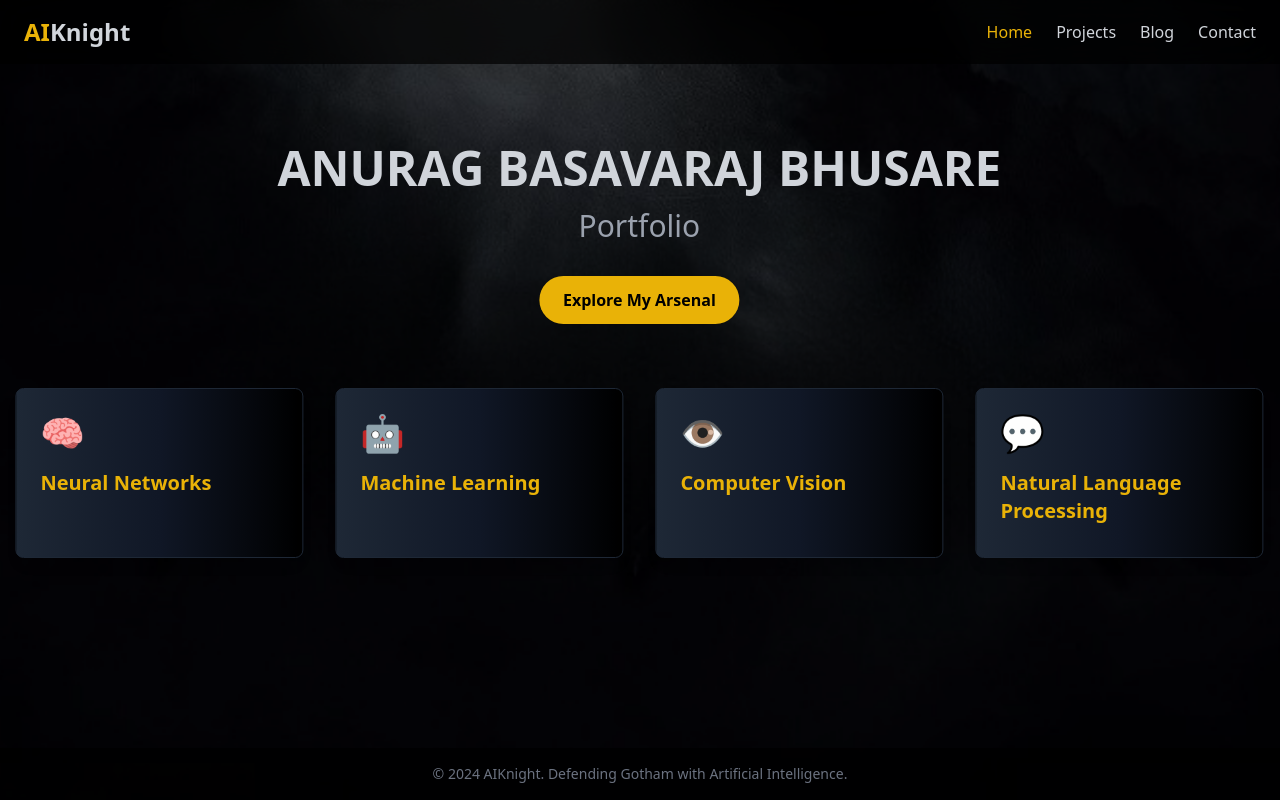
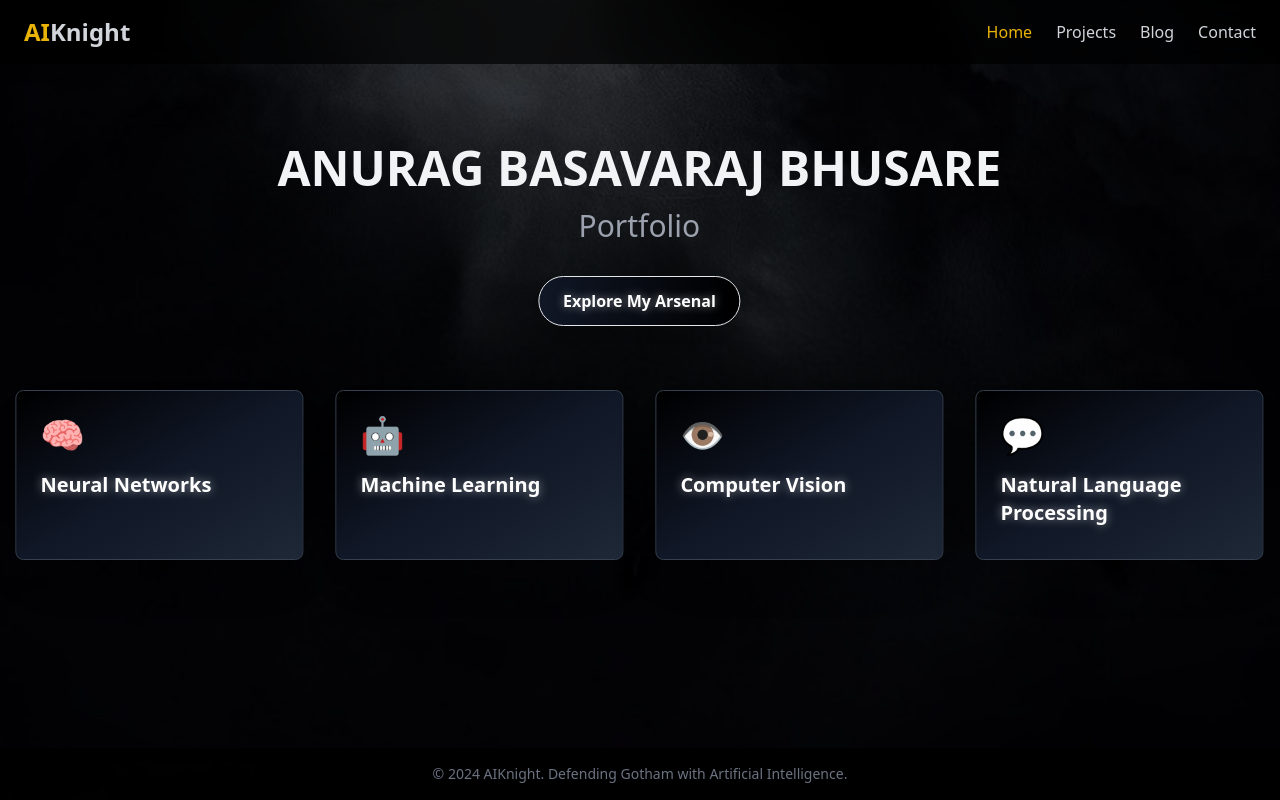
Before and after one commit to anurag442003/AIportfolio, a React (Vite) app: page / in a window 1280 px wide. Built offline with nearby package versions, Linux system fonts and the light colour scheme.

Commit message:
update home

```diff
--- a/src/pages/Home.jsx
+++ b/src/pages/Home.jsx
@@ -77,7 +77,7 @@ export default function Home() {
         transition={{ duration: 0.8 }}
         className="text-center mb-16"
       >
-        <h1 className="text-5xl md:text-5xl font-bold mb-4">
+        <h1 className="text-5xl md:text-5xl font-bold mb-4 text-gray-100">
           <TextScramble text="ANURAG BASAVARAJ BHUSARE" />
         </h1>
         <p className="text-2xl md:text-3xl text-gray-400 mb-8">
@@ -89,7 +89,8 @@ export default function Home() {
         >
           <Link
             to="/projects"
-            className="bg-yellow-500 hover:bg-yellow-600 text-black font-bold py-3 px-6 rounded-full transition duration-300 inline-block"
+            className="bg-gradient-to-r from-gray-900 to-black text-white font-bold py-3 px-6 rounded-full transition duration-300 inline-block shadow-lg hover:shadow-xl border border-white-500"
+            style={{ textShadow: '0 0 10px rgba(255,255,255,0.5)' }}
           >
             Explore My Arsenal
           </Link>
@@ -105,20 +106,20 @@ export default function Home() {
         {skills.map((skill, index) => (
           <motion.div
             key={index}
-            className="bg-gradient-to-r from-gray-800 via-gray-900 to-black p-6 rounded-lg shadow-lg border border-gray-800 hover:border-yellow-500 transition duration-300 cursor-pointer relative overflow-hidden"
+            className="bg-gradient-to-br from-black via-gray-900 to-gray-800 p-6 rounded-lg shadow-2xl border border-gray-700 hover:border-white hover:border-opacity-80 transition duration-300 cursor-pointer relative overflow-hidden"
             onMouseEnter={() => setHoveredSkill(index)}
             onMouseLeave={() => setHoveredSkill(null)}
-            whileHover={{ scale: 1.05 }}
+            whileHover={{ scale: 1.05, boxShadow: '0 0 20px rgba(255,255,255,0.3)' }}
           >
             <div className="text-4xl mb-4">{skill.icon}</div>
-            <h3 className="text-xl font-semibold mb-2 text-yellow-500">{skill.name}</h3>
+            <h3 className="text-xl font-semibold mb-2 text-white" style={{ textShadow: '0 0 10px rgba(255,255,255,0.5)' }}>{skill.name}</h3>
             <motion.div
-              className="absolute inset-0 bg-black bg-opacity-90 flex items-center justify-center p-4"
+              className="absolute inset-0 bg-black bg-opacity-95 flex items-center justify-center p-4"
               initial={{ opacity: 0 }}
               animate={{ opacity: hoveredSkill === index ? 1 : 0 }}
               transition={{ duration: 0.3 }}
             >
-              <p className="text-gray-300">{skill.description}</p>
+              <p className="text-white" style={{ textShadow: '0 0 10px rgba(255,255,255,0.5)' }}>{skill.description}</p>
             </motion.div>
             <motion.div
               className="absolute inset-0 flex items-center justify-center"
```
